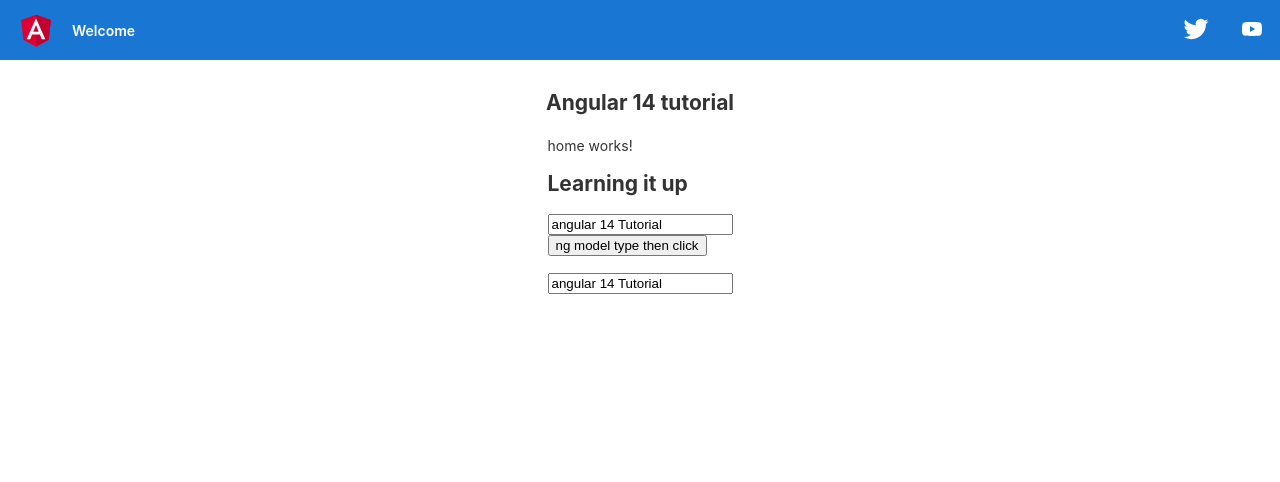
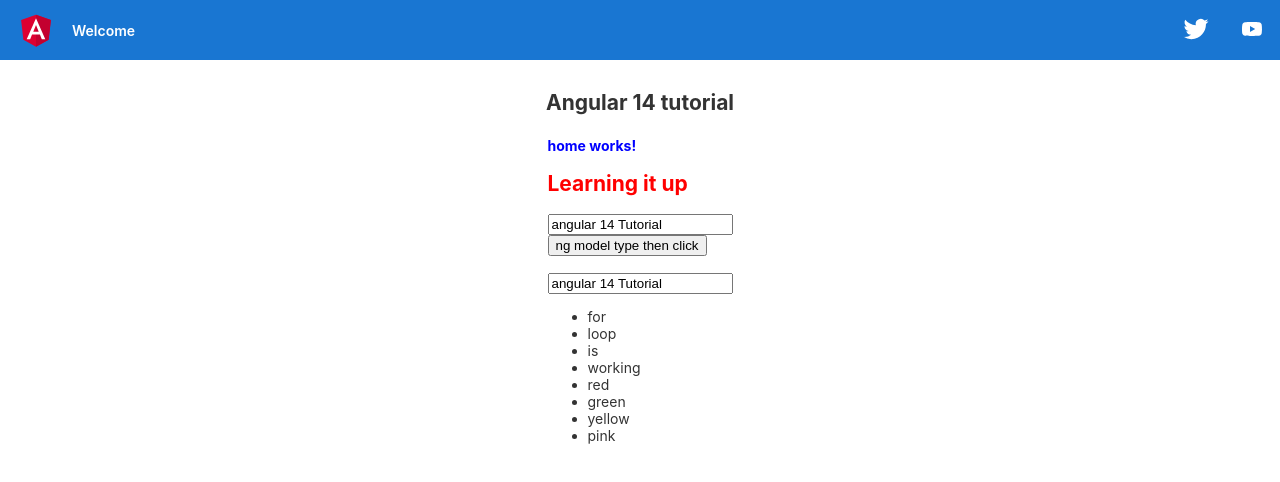
Before and after one commit to LiamSmith1992/angular-intro, an Angular app: page / in a window 1280 px wide. Shown: the top 482 px of the page. Built offline with nearby package versions, Linux system fonts and the light colour scheme.

Commit message:
for loop

```diff
--- a/src/app/home/home.component.css
+++ b/src/app/home/home.component.css
@@ -0,0 +1,4 @@
+.headClass {
+  color: blue;
+  font-weight: bold;
+}
--- a/src/app/home/home.component.html
+++ b/src/app/home/home.component.html
@@ -1,5 +1,5 @@
-<p>home works!</p>
-<h2>Learning it up</h2>
+<p [ngClass]="className">home works!</p>
+<h2 [style.color]="colorName">Learning it up</h2>
 <input [(ngModel)]="headername">
 <br>
 
@@ -8,3 +8,7 @@
 <br>
 
 <input [(ngModel)]="headername">
+
+<ul>
+  <li *ngFor="let item of colors">{{item}}</li>
+</ul>
```
